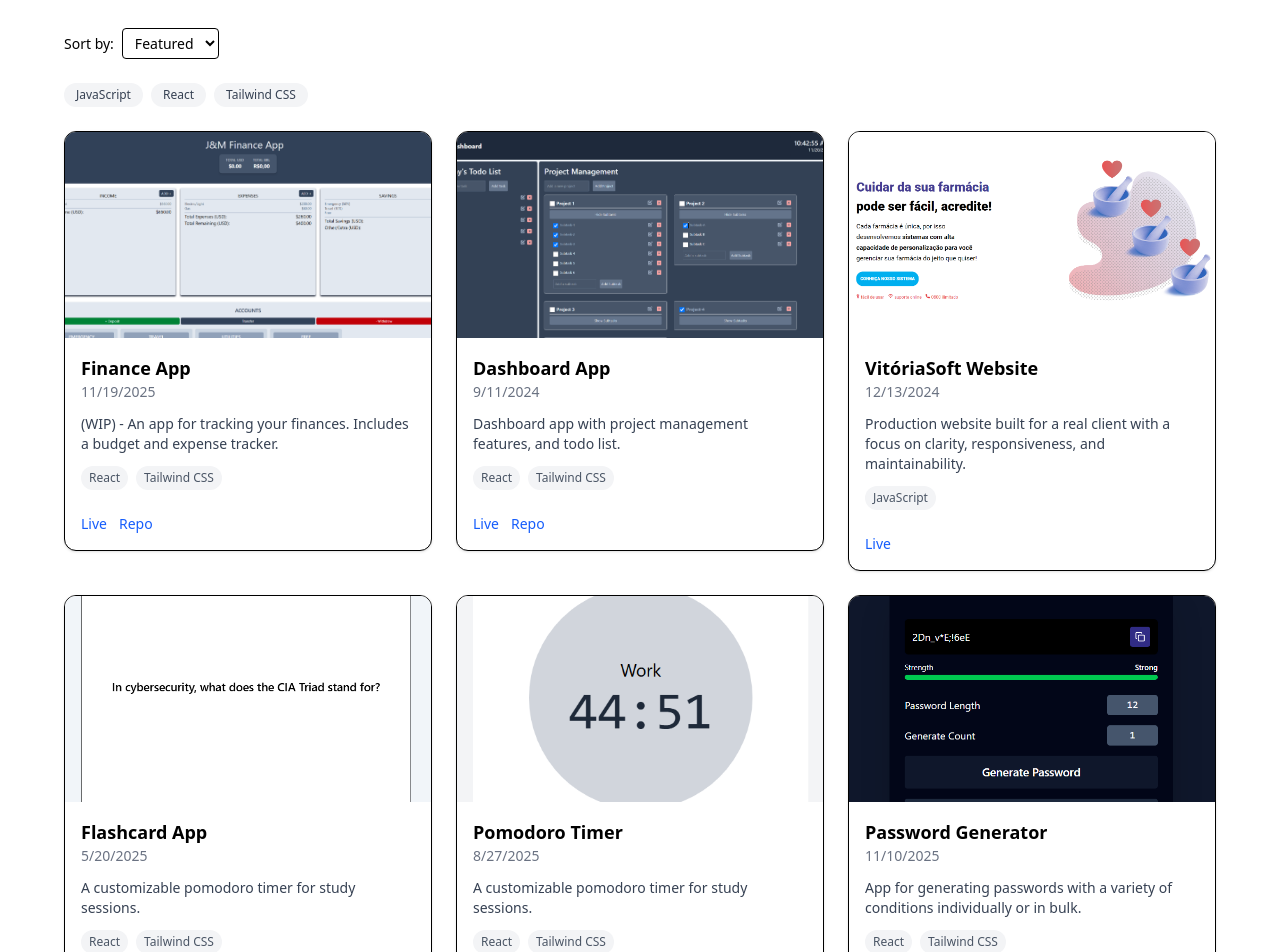
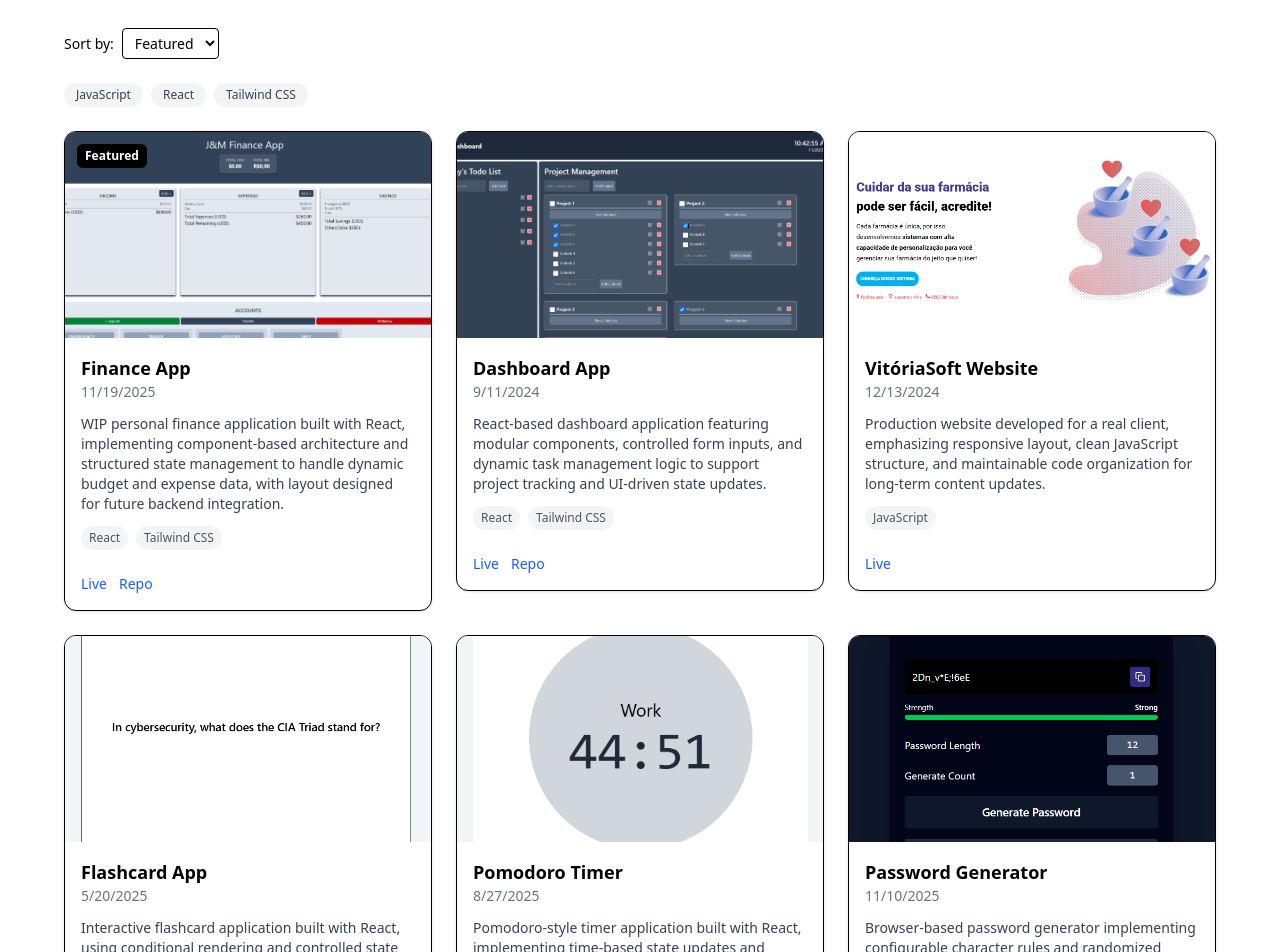
Before and after one commit to joshuascott019/my-portfolio, a React (Vite) app: page /portfolio in a window 1280 px wide. Shown: the part 200-1152 px from the top of the page. Built offline with nearby package versions, Linux system fonts and the light colour scheme.

Commit message:
feat: add featured badge to featured project

```diff
--- a/src/components/Card.jsx
+++ b/src/components/Card.jsx
@@ -1,11 +1,17 @@
 const Card = ({ project }) => {
-  const { name, img, date, tags, links, short } = project;
-
+  const { name, img, date, tags, links, short, priority } = project;
+  const isFeatured = priority === 1;
   const [year, month, day] = date.split('-');
   const safeDate = new Date(year, month - 1, day);
 
   return (
-    <article className="flex flex-col overflow-hidden rounded-xl border bg-white shadow-sm">
+    <article className="relative flex flex-col overflow-hidden rounded-xl border bg-white shadow-sm">
+      {isFeatured && (
+        <span className="absolute left-3 top-3 z-10 rounded-md bg-black px-2 py-1 text-xs font-semibold text-white">
+          Featured
+        </span>
+      )}
+
       {/* IMAGE */}
       <div className="aspect-video overflow-hidden bg-gray-100">
         {img && (
--- a/src/data/projects.json
+++ b/src/data/projects.json
@@ -29,7 +29,7 @@
     },
     "date": "2024-12-13",
     "tags": ["JavaScript"],
-    "short": "Production website built for a real client with a focus on clarity, responsiveness, and maintainability.",
+    "short": "Production website developed for a real client, emphasizing responsive layout, clean JavaScript structure, and maintainable code organization for long-term content updates.",
     "priority": 3,
     "hidden": false
   },
@@ -46,7 +46,7 @@
     },
     "date": "2024-09-11",
     "tags": ["React", "Tailwind CSS"],
-    "short": "Dashboard app with project management features, and todo list.",
+    "short": "React-based dashboard application featuring modular components, controlled form inputs, and dynamic task management logic to support project tracking and UI-driven state updates.",
     "priority": 2,
     "hidden": false
   },
@@ -63,7 +63,7 @@
     },
     "date": "2025-11-10",
     "tags": ["React", "Tailwind CSS"],
-    "short": "App for generating passwords with a variety of conditions individually or in bulk.",
+    "short": "Browser-based password generator implementing configurable character rules and randomized logic, with React state controlling length, criteria selection, and dynamic output rendering.",
     "priority": 6,
     "hidden": false
   },
@@ -80,7 +80,7 @@
     },
     "date": "2025-08-27",
     "tags": ["React", "Tailwind CSS"],
-    "short": "A customizable pomodoro timer for study sessions.",
+    "short": "Pomodoro-style timer application built with React, implementing time-based state updates and interval management to ensure accurate session tracking and user feedback.",
     "priority": 5,
     "hidden": false
   },
@@ -97,7 +97,7 @@
     },
     "date": "2025-05-20",
     "tags": ["React", "Tailwind CSS"],
-    "short": "A customizable pomodoro timer for study sessions.",
+    "short": "Interactive flashcard application built with React, using conditional rendering and controlled state transitions to manage card flipping, progression flow, and reset behavior.",
     "priority": 4,
     "hidden": false
   },
@@ -114,7 +114,7 @@
     },
     "date": "2025-11-19",
     "tags": ["React", "Tailwind CSS"],
-    "short": "(WIP) - An app for tracking your finances. Includes a budget and expense tracker.",
+    "short": "WIP personal finance application built with React, implementing component-based architecture and structured state management to handle dynamic budget and expense data, with layout designed for future backend integration.",
     "priority": 1,
     "hidden": false
   },
@@ -131,7 +131,7 @@
     },
     "date": "2024-12-31",
     "tags": ["React", "Tailwind CSS"],
-    "short": "A bridal party manual, in Portuguese, for a wedding.",
+    "short": "Multilingual informational site built with React and Tailwind CSS for a real-world event, focusing on responsive layout, structured content presentation, and accessibility across devices.",
     "priority": 0,
     "hidden": false
   }
```
